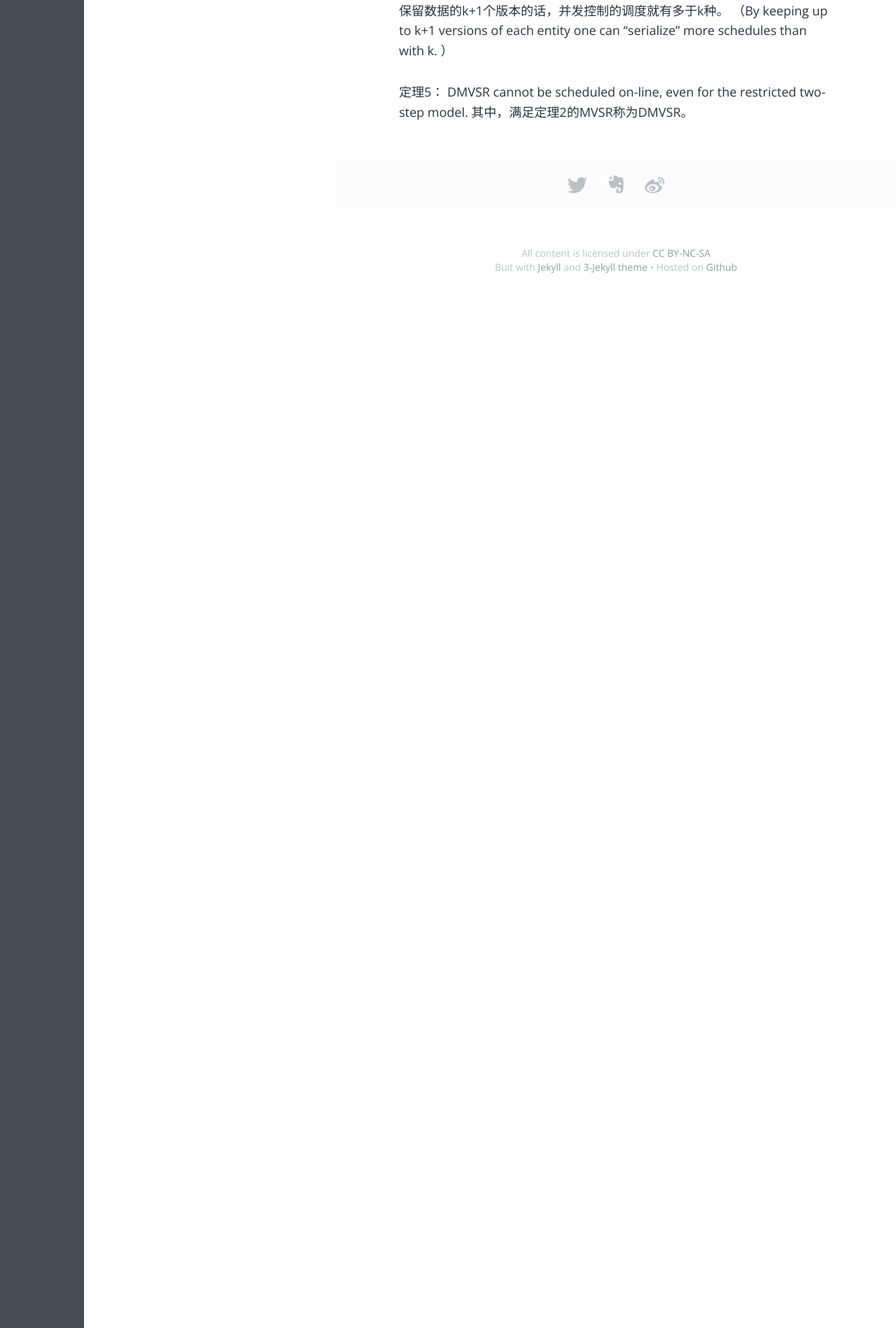
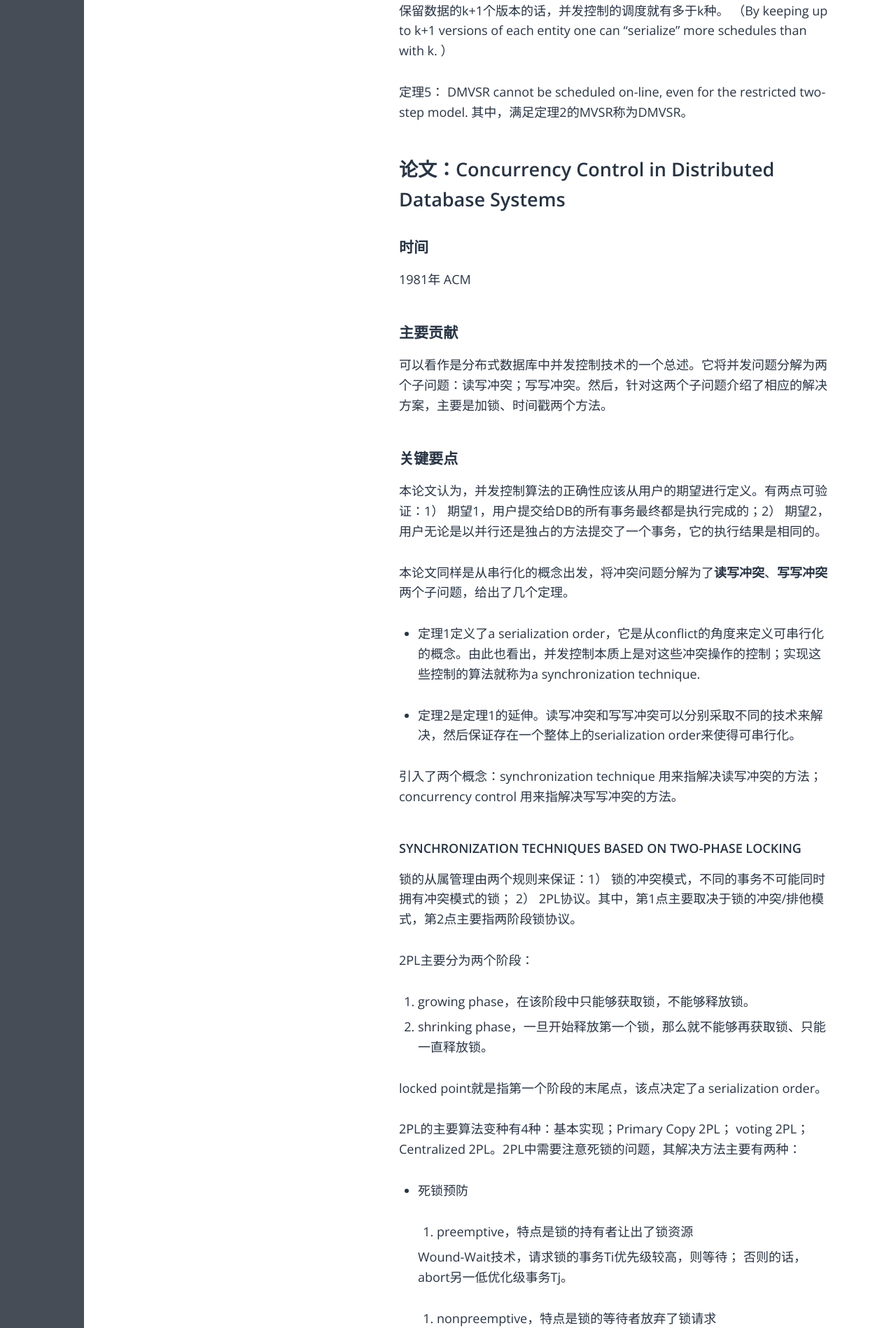
Before and after one commit to feelkill/feelkill.github.io, a Jekyll site: the page built from _posts/2018year/2018-07-14-papers-about-conconency-control.md, in a window 1280 px wide. Shown: the part 1284-3182 px from the top of the page at 70% size. Built offline with Jekyll 4.4.1, drawn with Linux system fonts in a browser that asks for light colours; some web fonts are replaced; some of the changed text lies outside the part shown.

Commit message:
论文阅读完在50%

```diff
--- a/_posts/2018year/2018-07-14-papers-about-conconency-control.md
+++ b/_posts/2018year/2018-07-14-papers-about-conconency-control.md
@@ -44,3 +44,60 @@ keywords: 并发控制，悲观并发控制， 乐观并发控制， OCC，
 定理4： MVSR是多版本方法中能够达到并行度的上限值。也就是说，serializability 相当于一个版本，MVSR相当于无穷个版本；在这二者之间，存在一个无限的、严格的、包括特级关系（infinite strict hierarchy）。 如果可以保留数据的k+1个版本的话，并发控制的调度就有多于k种。 （By keeping up to k+1 versions of each entity one can “serialize” more schedules than with k. ）
 
 定理5： DMVSR cannot be scheduled on-line, even for the restricted two-step model. 其中，满足定理2的MVSR称为DMVSR。
+
+## 论文：Concurrency Control in Distributed Database Systems
+
+### 时间
+
+1981年 ACM
+
+### 主要贡献
+
+可以看作是分布式数据库中并发控制技术的一个总述。它将并发问题分解为两个子问题：读写冲突；写写冲突。然后，针对这两个子问题介绍了相应的解决方案，主要是加锁、时间戳两个方法。
+
+### 关键要点
+
+本论文认为，并发控制算法的正确性应该从用户的期望进行定义。有两点可验证：1） 期望1，用户提交给DB的所有事务最终都是执行完成的；2） 期望2，用户无论是以并行还是独占的方法提交了一个事务，它的执行结果是相同的。
+
+本论文同样是从串行化的概念出发，将冲突问题分解为了**读写冲突**、**写写冲突**两个子问题，给出了几个定理。
+
+- 定理1定义了a serialization order，它是从conflict的角度来定义可串行化的概念。由此也看出，并发控制本质上是对这些冲突操作的控制；实现这些控制的算法就称为a synchronization technique.
+
+- 定理2是定理1的延伸。读写冲突和写写冲突可以分别采取不同的技术来解决，然后保证存在一个整体上的serialization order来使得可串行化。
+
+引入了两个概念：synchronization technique 用来指解决读写冲突的方法；concurrency control 用来指解决写写冲突的方法。
+
+#### SYNCHRONIZATION TECHNIQUES BASED ON TWO-PHASE LOCKING
+
+锁的从属管理由两个规则来保证：1） 锁的冲突模式，不同的事务不可能同时拥有冲突模式的锁； 2） 2PL协议。其中，第1点主要取决于锁的冲突/排他模式，第2点主要指两阶段锁协议。
+
+2PL主要分为两个阶段：
+
+1. growing phase，在该阶段中只能够获取锁，不能够释放锁。
+2. shrinking phase，一旦开始释放第一个锁，那么就不能够再获取锁、只能一直释放锁。
+
+locked point就是指第一个阶段的末尾点，该点决定了a serialization order。
+
+2PL的主要算法变种有4种：基本实现；Primary Copy 2PL； voting 2PL； Centralized 2PL。2PL中需要注意死锁的问题，其解决方法主要有两种：
+
+- 死锁预防
+
+  1.  preemptive，特点是锁的持有者让出了锁资源
+
+     Wound-Wait技术，请求锁的事务Ti优先级较高，则等待； 否则的话，abort另一低优化级事务Tj。
+
+  2. nonpreemptive，特点是锁的等待者放弃了锁请求
+
+     Wait-Die技术， 请求锁的事务Ti优先级较低，要么死等锁资源，要么aborted重新执行。
+
+  3. 重新调整资源顺序
+
+     PG就采用了这种方法。
+
+- 死锁检测
+
+  本地的死锁检测一般使用有向循环图进行detect。对于死锁环中的某个victim事务，可以考虑其运行时长、拥有资源数目等进行选择。
+
+  全局的死锁检测two techniques for constructing global waits-for graphs: centralized and hierarchical deadlock detection。基本思想都是周期性地向某个探测站点发送本地死锁探测结果并进行全局合并。
+
+#### SYNCHRONIZATION TECHNIQUES BASED ON TIMESTAMP ORDERING
```
